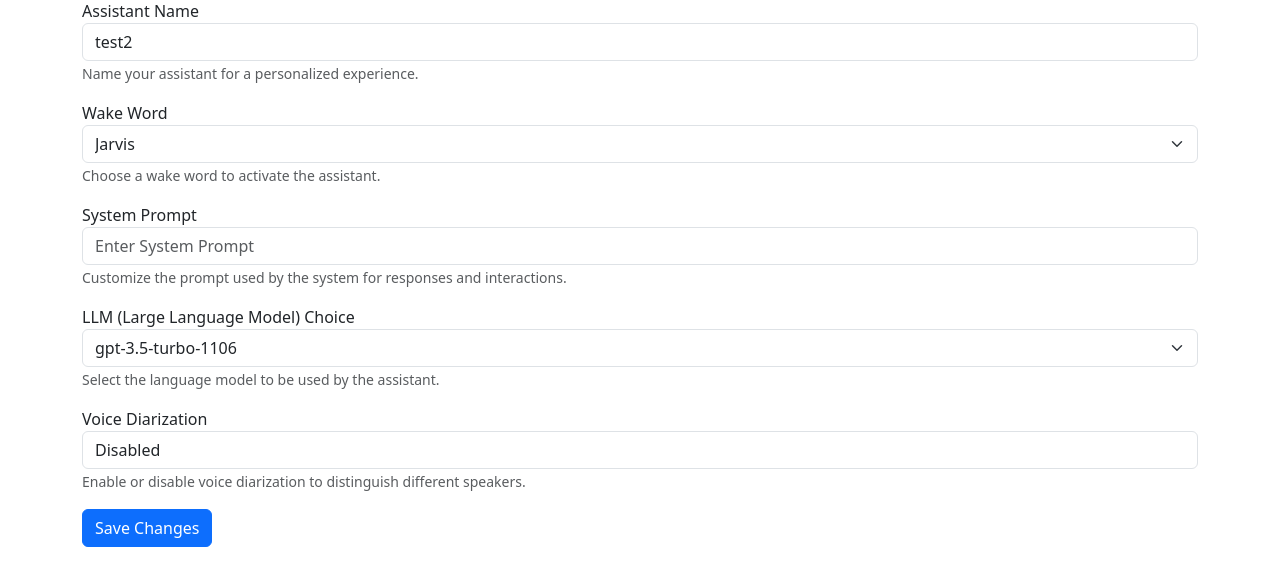
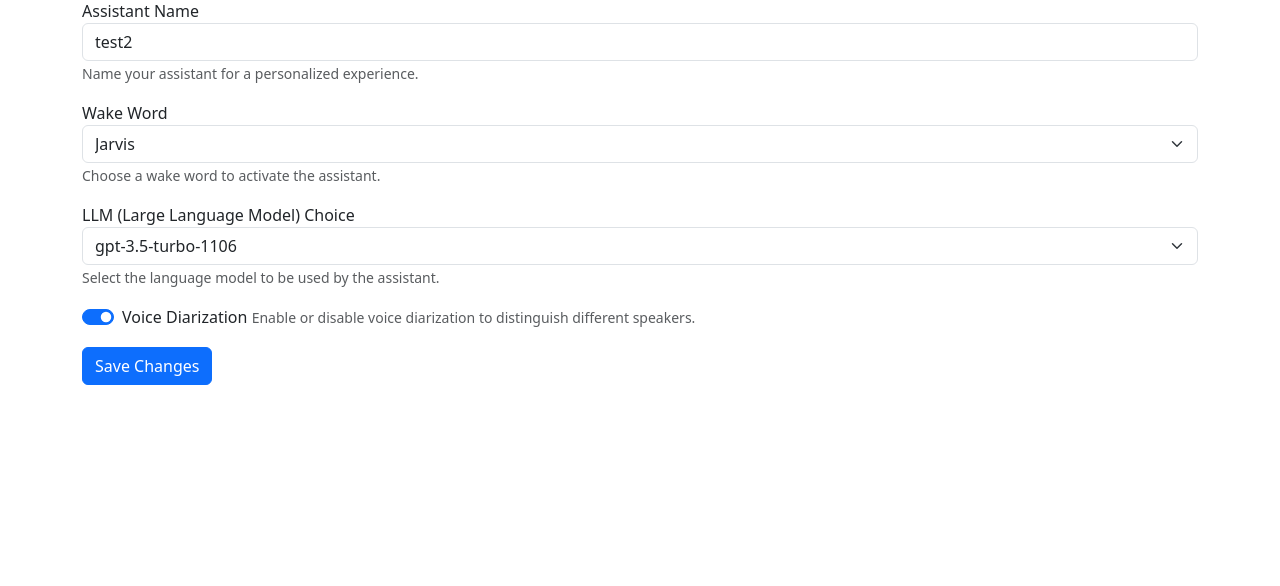
Before and after one commit to XenioxYT/jarvis-setup, a Django app: page /general-customization/ in a window 1280 px wide. Shown: the part 167-753 px from the top of the page. Run offline with Django 5.2, Linux system fonts and the light colour scheme; data comes from the database, SQL or seed files in the repository.

Commit message:
Refactor form-group in general_customization.html

```diff
--- a/jarvisSetup/webserver/templates/general_customization.html
+++ b/jarvisSetup/webserver/templates/general_customization.html
@@ -79,11 +79,11 @@
             </div>
 
             <!-- System Prompt -->
-            <div class="form-group mt-3">
+            {% comment %} <div class="form-group mt-3">
                 <label for="systemPrompt">System Prompt</label>
                 <input type="text" class="form-control" name="system_prompt" id="systemPrompt" placeholder="Enter System Prompt" value="{{ settings.system_prompt }}">
                 <small class="form-text text-muted">Customize the prompt used by the system for responses and interactions.</small>
-            </div>
+            </div> {% endcomment %}
 
             <!-- LLM Model Choice -->
             <div class="form-group mt-3">
@@ -96,12 +96,9 @@
             </div>
 
             <!-- Voice Diarization -->
-            <div class="form-group mt-3">
-                <label for="voiceDiarization">Voice Diarization</label>
-                <select class="form-control" name="voice_diarization" id="voiceDiarization">
-                    <option value="enabled" {% if settings.voice_diarization == 'enabled' %}selected{% endif %}>Enabled</option>
-                    <option value="disabled" {% if settings.voice_diarization == 'disabled' %}selected{% endif %}>Disabled</option>
-                </select>
+            <div class="form-check form-switch mt-3">
+                <input class="form-check-input" type="checkbox" id="voiceDiarization" name="voice_diarization" value="on" {% if settings.voice_diarization %}checked{% endif %}>
+                <label class="form-check-label" for="editNotes">Voice Diarization</label>
                 <small class="form-text text-muted">Enable or disable voice diarization to distinguish different speakers.</small>
             </div>
 
```
